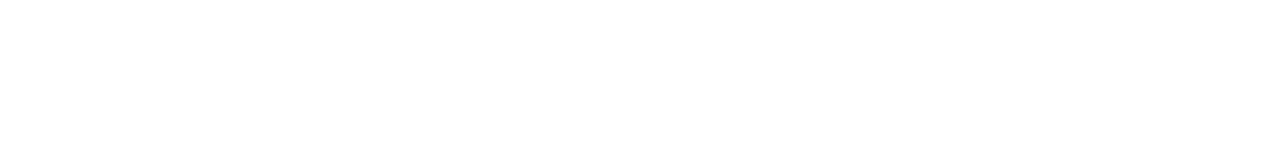
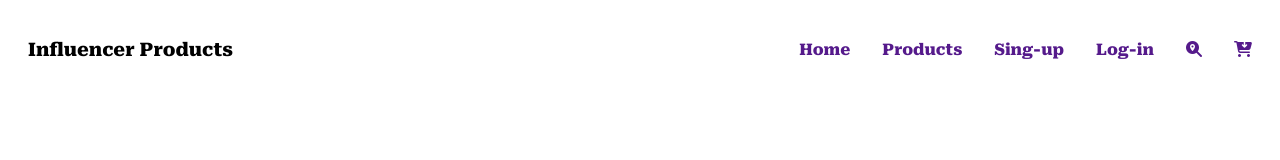
Before and after one commit to mdshovon420/influencer-gear-main, a plain HTML site: page index.html in a window 1280 px wide. Drawn offline with Linux system fonts and the light colour scheme.

Commit message:
header added

```diff
--- a/index.html
+++ b/index.html
@@ -4,11 +4,36 @@
     <meta charset="UTF-8">
     <meta http-equiv="X-UA-Compatible" content="IE=edge">
     <meta name="viewport" content="width=device-width, initial-scale=1.0">
-    <title>influencer-gear-main</title>
-    <!-- stylesheet -->
+    <title>influencer-gear</title>
+    <!------------
+         stylesheet
+    ----------------->
     <link rel="stylesheet" href="style.css">
+    <!-- fontAwosme -->
+    <script src="https://kit.fontawesome.com/463d2763b7.js" crossorigin="anonymous"></script>
+    <!-- google-font -->
+    <link rel="preconnect" href="https://fonts.googleapis.com">
+    <link rel="preconnect" href="https://fonts.gstatic.com" crossorigin>
+    <link href="https://fonts.googleapis.com/css2?family=Roboto+Serif:wght@800&  family=Roboto:ital@0;1&display=swap" rel="stylesheet">
 </head>
 <body>
+    <!-- --------------------------------
+        header-start
+    -------------------------------------->
+    <header>
+        <h3>Influencer Products</h3>
+        <!-- menu -->
+        <nav>
+            <ul>
+                <li><a href="">Home</a></li>
+                <li><a href="">Products</a></li>
+                <li><a href="">Sing-up</a></li>
+                <li><a href="">Log-in</a></li>
+                <li><a href=""><i class="fa-solid fa-magnifying-glass-location"></i></a></li>
+                <li><a href=""><i class="fa-solid fa-cart-arrow-down"></i></a></li>
+             </ul>
+        </nav>
+    </header>
 
 </body>
 </html>
--- a/style.css
+++ b/style.css
@@ -0,0 +1,27 @@
+body{
+    font-family: 'Roboto', sans-serif;
+    font-family: 'Roboto Serif', sans-serif;
+    font-weight: 700;
+}
+header{
+    display: flex;
+    align-items: center;
+    justify-content: space-between;
+    margin: 20px;
+}
+nav>ul>li{
+    display: flex;
+    list-style: none;
+}
+nav>ul{
+    display: flex;
+}
+nav>ul>li>a{
+    text-decoration: none;
+    margin-left: 2em;
+
+}
+nav>ul>li :hover{
+    background-color: yellow;
+    padding: 10px;
+}
```
